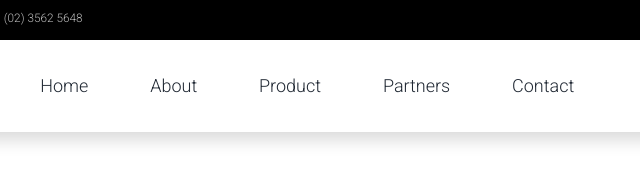
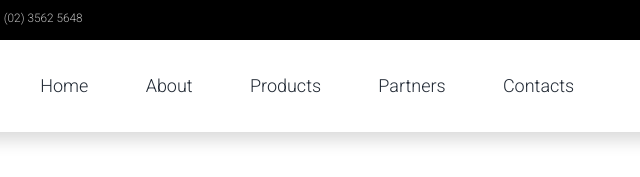
Before and after one commit to Attraxion/JC-Corps, a plain HTML site: page Product.html in a window 1280 px wide. Shown: the top 177 px of the page, 277-917 px from the left. Drawn offline with Linux system fonts and the light colour scheme.

Commit message:
Product.html

```diff
--- a/Product.html
+++ b/Product.html
@@ -65,13 +65,13 @@
                             <a class="a-link nav-link" href="About.html">About</a>
                         </li>
                         <li class="nav-item">
-                            <a class="a-link nav-link" href="Product.html">Product</a>
+                            <a class="a-link nav-link" href="Product.html">Products</a>
                         </li>
                         <li class="nav-item">
                             <a class="a-link nav-link" href="Partners.html">Partners</a>
                         </li>
                         <li class="nav-item">
-                            <a class="a-link nav-link" href="Contacts.html">Contact</a>
+                            <a class="a-link nav-link" href="Contacts.html">Contacts</a>
                         </li>
                     </ul>
                 </div>
```
